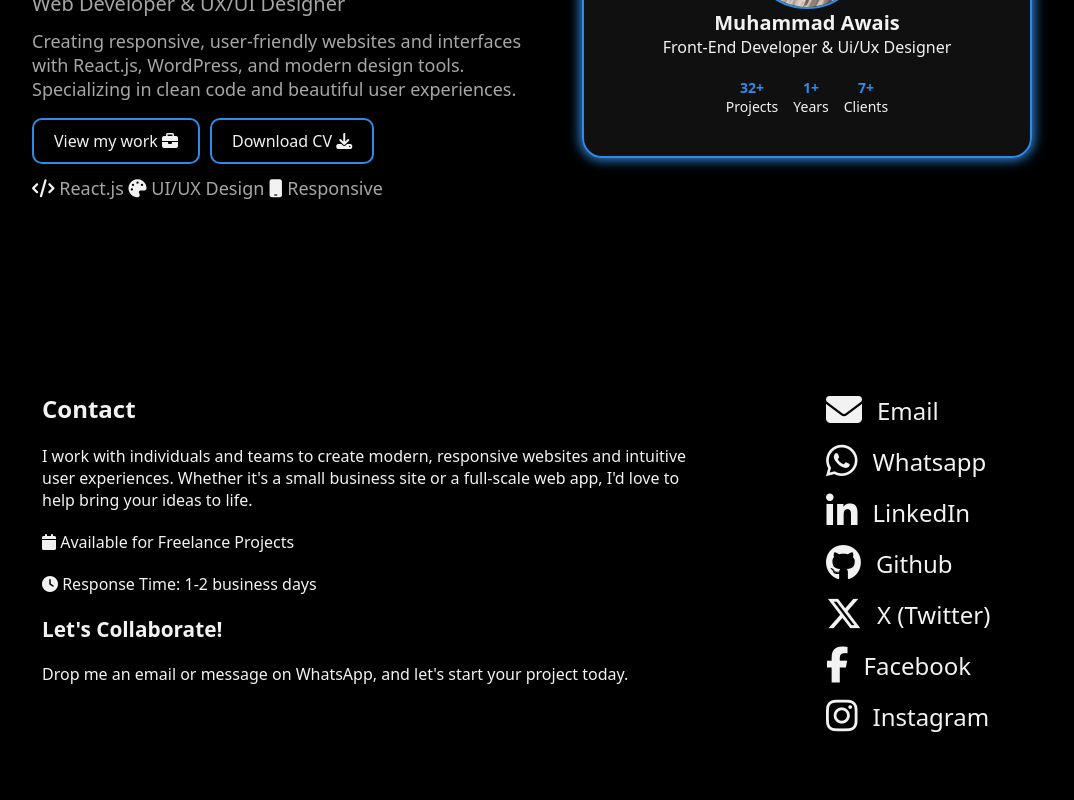
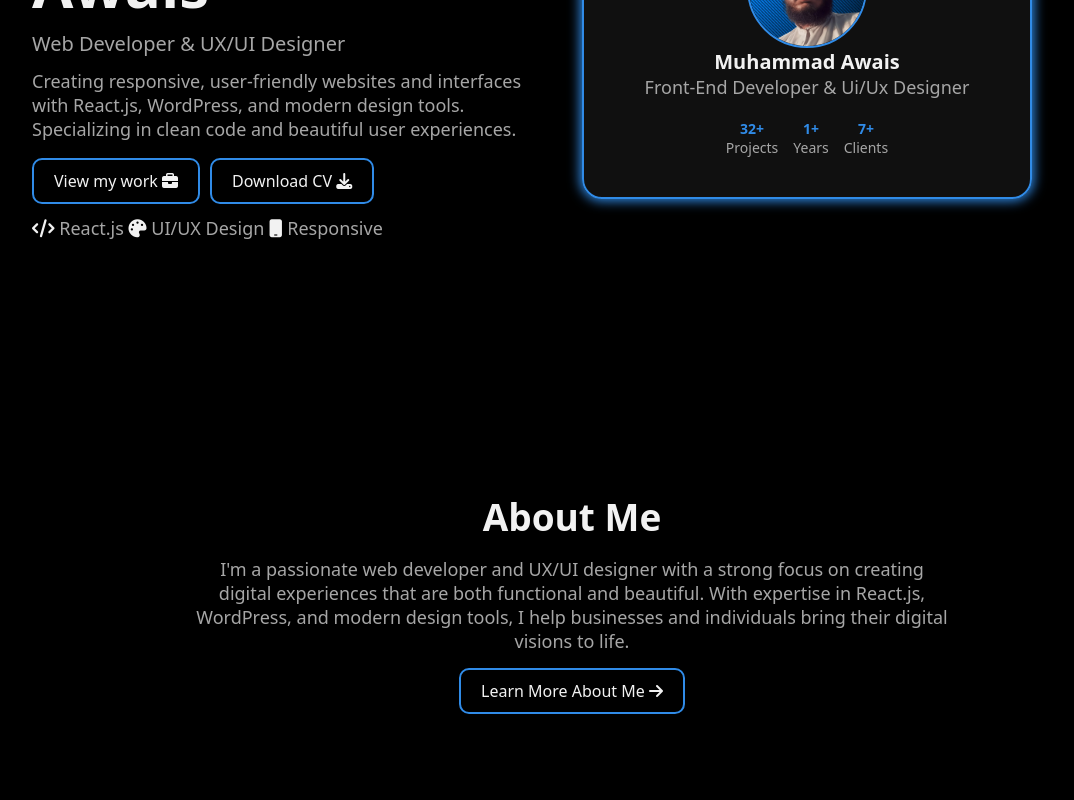
Before and after one commit to muhammad-awais-web-dev/WebMorph, a React (Create React App) app: page / in a window 1280 px wide. Shown: the part 380-1180 px from the top of the page, without its empty margins (68-1142 px from the left). Built offline with nearby package versions, Linux system fonts and the light colour scheme.

Commit message:
AboutHome Done

```diff
--- a/src/App.js
+++ b/src/App.js
@@ -2,6 +2,7 @@ import './App.css';
 import Navbar from './components/Navbar';
 import Contact from './components/Contact';
 import HeroSection from './components/Hero';
+import AboutHome from './components/AboutHome';
 import { BrowserRouter as Router, Routes, Route } from 'react-router-dom';
 
 // function Home(){
@@ -35,6 +36,7 @@ function App() {
         <Route path='/services' element={<Services />} />
         <Route path='/testimonials' element={<Testimonials />} />
       </Routes>
+      <AboutHome />
       <Contact />
     </Router>
   );
--- /dev/null
+++ b/src/components/AboutHome.css
@@ -0,0 +1,64 @@
+#aboutHome{
+    /* background-color: aqua; */
+    min-height: 50vh;
+    display: flex;
+    flex-direction: column;
+    justify-content: center;
+    align-items: center;
+    text-align: center;
+    max-width: 800px;
+    margin: 0 auto;
+    gap: 15px;
+    padding: 20px;
+}
+
+.buttonContainer {
+    display: flex;
+    gap: 10px;
+    margin-top: 5px;
+}
+
+.button {
+    position: relative;
+    display: inline-block;
+    padding: 10px 20px;
+    border-radius: 10px;
+    border: solid #308be7 2px;
+    background-color: #308be7;
+    color: black;
+    text-decoration: none;
+    font-weight: 500;
+    overflow: hidden;
+    z-index: 1;
+    transition: transform 0.2s ease;
+}
+
+.button::before {
+    content: "";
+    position: absolute;
+    top: 0;
+    left: -100%;
+    width: 100%;
+    height: 100%;
+    background-color: #308be7;
+    z-index: -1;
+    transition: left 0.3s ease;
+}
+
+.button:hover {
+    transform: scale(1.05);
+}
+
+.button:hover::before {
+    left: 0;
+}
+
+/* Hero-specific buttons */
+#aboutHome .button {
+    background: transparent;
+    color: #f2f2f2;
+}
+
+#aboutHome .button::before {
+    background-color: #308be7;
+}
--- /dev/null
+++ b/src/components/AboutHome.js
@@ -0,0 +1,15 @@
+import './AboutHome.css';
+import { Link } from 'react-router-dom';
+
+
+function AboutHome(){
+    return(
+        <div id="aboutHome">
+            <h2>About Me</h2>
+            <p>I'm a passionate web developer and UX/UI designer with a strong focus on creating digital experiences that are both functional and beautiful. With expertise in React.js, WordPress, and modern design tools, I help businesses and individuals bring their digital visions to life.</p>
+            <Link className="button">Learn More About Me   <i className='fa-solid fa-arrow-right' ></i> </Link>
+        </div>
+    )
+}
+
+export default AboutHome
--- a/src/components/HeroSection.css
+++ b/src/components/HeroSection.css
@@ -15,7 +15,7 @@
     flex-wrap: wrap;
     align-items: center;
     justify-content: center;
-    min-height: 80vh;
+    min-height: 90vh;
     width: 100%;
     padding: 40px 20px;
     gap: 20px;
@@ -68,7 +68,13 @@
     color: #a6a6a6;
 }
 
-#heroInfo p {
+h2{
+    font-weight: 600px;
+    font-size: 37px;
+    color: #f2f2f2;
+}
+
+p {
     font-size: 18px;
     color: #a6a6a6;
 }
```
